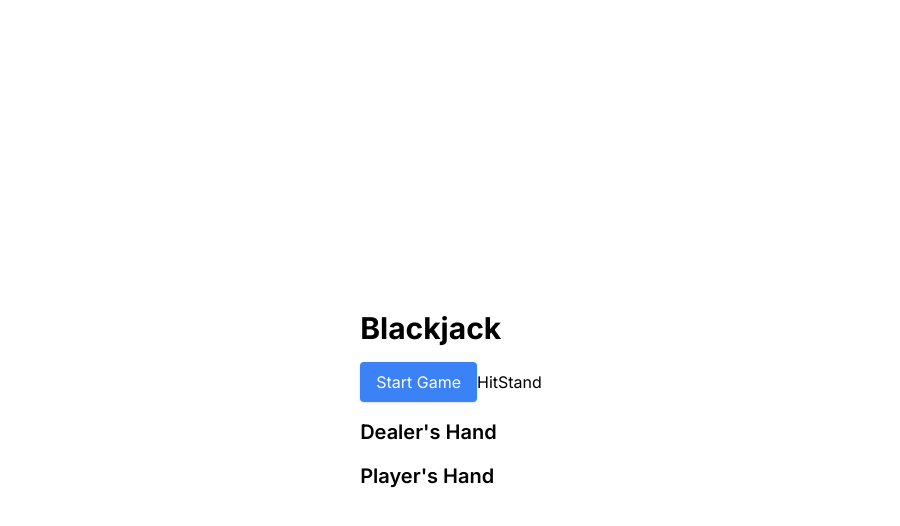
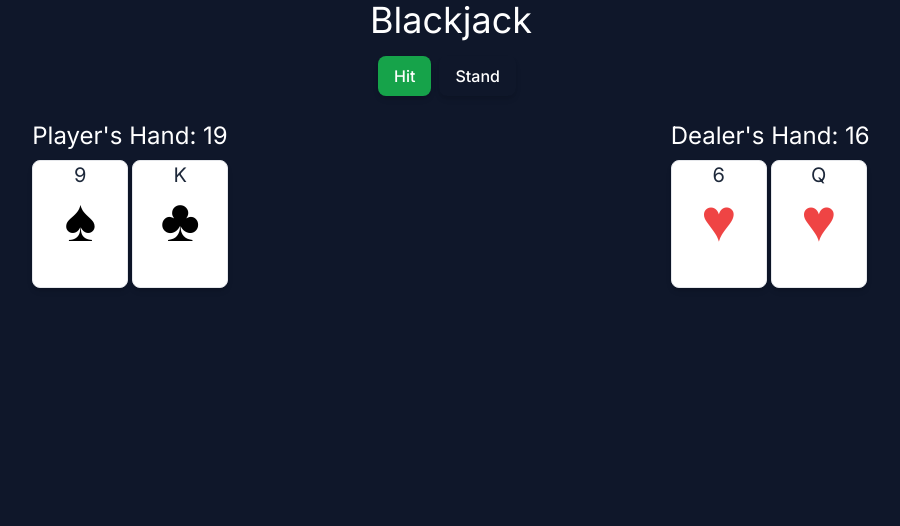
Before and after one commit to arvee0220/codebility_project2_blackjack, a Next.js app: page / in a window 1280 px wide. Shown: the top 526 px of the page, without its empty margins (189-1089 px from the left). Built offline with nearby package versions, Linux system fonts and the light colour scheme.

Commit message:
Refactor codebase

```diff
--- a/app/globals.css
+++ b/app/globals.css
@@ -1,3 +1,15 @@
 @tailwind base;
 @tailwind components;
 @tailwind utilities;
+
+@layer base {
+	html,
+	body {
+		padding: 0;
+		margin: 0;
+		font-family: -apple-system, BlinkMacSystemFont, Segoe UI, Roboto, Oxygen, Ubuntu, Cantarell,
+			Fira Sans, Droid Sans, Helvetica Neue, sans-serif;
+		box-sizing: border-box;
+		@apply h-full w-full;
+	}
+}
--- a/app/layout.tsx
+++ b/app/layout.tsx
@@ -5,7 +5,7 @@ import "./globals.css";
 const inter = Inter({ subsets: ["latin"] });
 
 export const metadata: Metadata = {
-  title: "Create Next App",
+	title: "Blackjack",
 	description: "Generated by create next app",
 };
 
--- a/app/page.tsx
+++ b/app/page.tsx
@@ -2,10 +2,8 @@ import Game from "@/components/Game";
 
 export default function Home() {
 	return (
-		<main>
-			<div className="min-h-screen flex items-center justify-center">
-				<Game />
-			</div>
+		<main className="w-full h-full flex justify-center align-center">
+			<Game />
 		</main>
 	);
 }
--- /dev/null
+++ b/components/Button.tsx
@@ -0,0 +1,14 @@
+import { ButtonProps } from "@/types/types";
+
+const Button: React.FC<ButtonProps> = ({ children, onClick, bg_color }) => {
+	return (
+		<button
+			onClick={onClick}
+			className={`bg-${bg_color}-600 text-white font-medium px-4 py-2 rounded-lg shadow-md mr-2`}
+		>
+			{children}
+		</button>
+	);
+};
+
+export default Button;
--- a/components/Card.tsx
+++ b/components/Card.tsx
@@ -1,10 +1,25 @@
 import { CardProps } from "@/types/types";
 
-const Card: React.FC<CardProps> = ({ card }) => (
-	<div className="w-16 h-24 bg-white border border-gray-300 rounded-lg shadow-lg flex items-center justify-center text-center">
-		<div className="text-lg font-bold">{card.value}</div>
-		<div className="text-sm">{card.suit}</div>
-	</div>
-);
+const Card: React.FC<CardProps> = ({ card: { suit, value } }) => {
+	const suitColor = (suit: string): string => {
+		switch (suit) {
+			case "♠":
+			case "♣":
+				return "text-black";
+			case "♦":
+			case "♥":
+				return "text-red-500";
+			default:
+				return "text-black";
+		}
+	};
+
+	return (
+		<div className="w-24 h-32 bg-white border text-slate-800 rounded-lg shadow-md flex flex-col items-center justify-items-start text-xl animate-[pulse_1s_ease-in-out]">
+			<p className="flex justify-end">{value}</p>
+			<h2 className={`text-6xl ${suitColor(suit)}`}>{suit}</h2>
+		</div>
+	);
+};
 
 export default Card;
--- a/components/Game.tsx
+++ b/components/Game.tsx
@@ -1,72 +1,157 @@
 "use client";
-import { useReducer } from "react";
+import { useReducer, useEffect } from "react";
 
 import Hand from "./Hand";
 
 import { gameReducer, initialState } from "@/utils/reducers/cardReducer";
 import {
-	DEAL_CARD,
-	HIT,
-	STAND,
-	START_GAME,
-	dealerHand,
-	none,
-	playerHand,
+	GAME_OVER,
+	RESET_GAME,
+	SET_DEALER_HAND,
+	SET_DECK,
+	SET_GAME_OVER,
+	SET_NEW_GAME,
+	SET_PLAYER_HAND,
+	SET_RESULT,
 } from "@/utils/constants/actionTypes";
+
+import Button from "./Button";
+
 import { calculateHandValue } from "@/utils/handUtils/handUtils";
+import { CardType } from "@/types/types";
 
 const Game: React.FC = () => {
 	const [state, dispatch] = useReducer(gameReducer, initialState);
 
-	const dealCard = (hand: typeof playerHand | typeof dealerHand) => {
-		dispatch({ type: DEAL_CARD, hand });
+	const { gameDeck, playerHand, dealerHand, gameOver, result, newGame } = state;
+
+	const getRandomCardFromDeck = (): CardType => {
+		const randomIndex = Math.floor(Math.random() * gameDeck.length);
+		const card = gameDeck[randomIndex];
+		const newDeck = gameDeck.filter((_, index) => index !== randomIndex);
+		dispatch({ type: SET_DECK, payload: newDeck });
+		return card;
 	};
 
-	// startGame function limits the card number into two by using dealCard() twice per participant(dealer & player)
-	const startGame = () => {
-		dispatch({ type: START_GAME });
+	const dealCardToPlayer = () => {
+		const newHand = [...playerHand, getRandomCardFromDeck()];
+		dispatch({ type: SET_PLAYER_HAND, payload: newHand });
 
-		dealCard(playerHand);
-		dealCard(playerHand);
+		const playerValue = calculateHandValue(newHand);
 
-		dealCard(dealerHand);
-		dealCard(dealerHand);
+		if (playerValue > 21) {
+			dispatch({
+				type: GAME_OVER,
+				payload: { type: "dealer", message: "Player busts! Dealer Wins" },
+			});
+		} else if (playerValue === 21) {
+			dispatch({ type: GAME_OVER, payload: { type: "player", message: "Player Wins!" } });
+		}
 	};
 
-	const hit = () => {
-		dispatch({ type: HIT, hand: playerHand });
-		dispatch({ type: HIT, hand: dealerHand });
+	const playerStand = () => {
+		dispatch({ type: SET_GAME_OVER, payload: true });
+		const newHand = [...dealerHand, getRandomCardFromDeck()];
+		dispatch({ type: SET_DEALER_HAND, payload: newHand });
+
+		const dealerValue = calculateHandValue(newHand);
+
+		if (dealerValue > 21) {
+			dispatch({
+				type: GAME_OVER,
+				payload: { type: "player", message: "Dealer busts! Player wins!" },
+			});
+		} else if (playerValue < dealerValue) {
+			dispatch({ type: GAME_OVER, payload: { type: "dealer", message: "Dealer wins!" } });
+		}
 	};
 
-	const stand = () => {
-		dispatch({ type: STAND });
+	const resetGame = () => {
+		dispatch({ type: RESET_GAME });
 	};
 
+	const playerValue = calculateHandValue(playerHand);
+	const dealerValue = calculateHandValue(dealerHand);
+
+	useEffect(() => {
+		if (playerHand.length === 0 && dealerHand.length === 0) {
+			dispatch({
+				type: SET_PLAYER_HAND,
+				payload: [getRandomCardFromDeck(), getRandomCardFromDeck()],
+			});
+			dispatch({
+				type: SET_DEALER_HAND,
+				payload: [getRandomCardFromDeck(), getRandomCardFromDeck()],
+			});
+		}
+
+		if (gameOver && dealerHand.length <= 5) {
+			switch (true) {
+				case playerValue === 21:
+					dispatch({
+						type: SET_RESULT,
+						payload: { type: "player", message: "Player wins!" },
+					});
+					break;
+				case playerValue > 21:
+					dispatch({
+						type: SET_RESULT,
+						payload: { type: "dealer", message: "Dealer wins!" },
+					});
+					break;
+				case dealerValue <= playerValue:
+					playerStand();
+					break;
+				case dealerValue === playerValue && dealerHand.length <= 5:
+					dispatch({ type: SET_RESULT, payload: { type: "", message: "Draw!" } });
+					dispatch({ type: SET_NEW_GAME, payload: true });
+					break;
+				case dealerValue > playerValue && dealerValue <= 21:
+					dispatch({
+						type: SET_RESULT,
+						payload: { type: "dealer", message: "Dealer wins!" },
+					});
+					dispatch({ type: SET_NEW_GAME, payload: true });
+					break;
+				default:
+					break;
+			}
+		}
+		// eslint-disable-next-line react-hooks/exhaustive-deps
+	}, [playerHand, dealerHand, gameOver]);
+
 	return (
-		<div className="p-4 max-w-2xl mx-auto">
-			<h1 className="text-3xl font-bold mb-4">Blackjack</h1>
-			<button
-				onClick={startGame}
-				className="bg-blue-500 text-white px-4 py-2 rounded shadow hover:bg-blue-600"
-			>
-				Start Game
-			</button>
-			<button
-				onClick={hit}
-				disabled={state.isGameOver || calculateHandValue(state.playerHand) >= 21}
-			>
-				Hit
-			</button>
-			<button onClick={stand} disabled={state.isGameOver}>
-				Stand
-			</button>
-			<h2 className="text-xl font-semibold mt-4">Dealer&apos;s Hand</h2>
-			<Hand cards={state.dealerHand} />
-			<h2 className="text-xl font-semibold mt-4">Player&apos;s Hand</h2>
-			<Hand cards={state.playerHand} />
-			{state.isGameOver && (
-				<h2>{state.winner === none ? "It's a tie!" : `${state.winner} wins!`}</h2>
+		<div className="container bg-slate-900 text-white h-screen w-screen">
+			<h1 className="text-4xl text-center mb-4">Blackjack</h1>
+			{gameOver && (
+				<div
+					className={`text-white ${
+						result.type === "player" ? "bg-green-600" : "bg-red-700"
+					} font-bold rounded-md text-center mt-4 py-4`}
+				>
+					<h2 className="text-2xl">{result.message}</h2>
+				</div>
 			)}
+			<div className="flex justify-center flex-col gap-2 mt-4">
+				{!newGame ? (
+					<div className="flex justify-center">
+						<Button bg_color={"green"} onClick={dealCardToPlayer}>
+							Hit
+						</Button>
+						<Button bg_color={"red"} onClick={playerStand}>
+							Stand
+						</Button>
+					</div>
+				) : (
+					<Button bg_color={"blue"} onClick={resetGame}>
+						Reset
+					</Button>
+				)}
+				<div className="flex justify-around">
+					<Hand cards={playerHand} title={"Player's Hand"} handValue={playerValue} />
+					<Hand cards={dealerHand} title={"Dealer's Hand"} handValue={dealerValue} />
+				</div>
+			</div>
 		</div>
 	);
 };
--- a/components/Hand.tsx
+++ b/components/Hand.tsx
@@ -1,12 +1,19 @@
 import { HandProps } from "@/types/types";
 import Card from "./Card";
 
-const Hand: React.FC<HandProps> = ({ cards }) => (
-	<div className="flex space-x-2">
-		{cards.map((card, index) => (
-			<Card key={index} card={card} />
-		))}
-	</div>
-);
+const Hand: React.FC<HandProps> = ({ cards, title, handValue }) => {
+	return (
+		<div className="p-4">
+			<h2 className="text-2xl mb-2">
+				{title}: {handValue}
+			</h2>
+			<div className="flex flex-col sm:flex-row gap-1">
+				{cards.map((card, idx) => (
+					<Card key={idx} card={card}></Card>
+				))}
+			</div>
+		</div>
+	);
+};
 
 export default Hand;
--- a/utils/constants/actionTypes.tsx
+++ b/utils/constants/actionTypes.tsx
@@ -1,25 +1,25 @@
-const START_GAME = "START_GAME";
-const DEAL_CARD = "DEAL_CARD";
-const HIT = "HIT";
-const STAND = "STAND";
-const DETERMINE_OUTCOME = "DETERMINE_OUTCOME";
-const dealerHand = "dealerHand";
-const playerHand = "playerHand";
-const player = "player";
-const dealer = "dealer";
-const none = "none";
-const draw = "draw";
+const DEAL_CARD_TO_PLAYER = "DEAL_CARD_TO_PLAYER";
+const PLAYER_STAND = "PLAYER_STAND";
+const DEAL_CARD_TO_DEALER = "DEAL_CARD_TO_DEALER";
+const GAME_OVER = "GAME_OVER";
+const RESET_GAME = "RESET_GAME";
+const SET_DECK = "SET_DECK";
+const SET_PLAYER_HAND = "SET_PLAYER_HAND";
+const SET_DEALER_HAND = "SET_DEALER_HAND";
+const SET_GAME_OVER = "SET_GAME_OVER";
+const SET_RESULT = "SET_RESULT";
+const SET_NEW_GAME = "SET_NEW_GAME";
 
 export {
-	START_GAME,
-	DEAL_CARD,
-	HIT,
-	STAND,
-	DETERMINE_OUTCOME,
-	dealerHand,
-	playerHand,
-	player,
-	dealer,
-	none,
-    draw
+	DEAL_CARD_TO_PLAYER,
+	PLAYER_STAND,
+	DEAL_CARD_TO_DEALER,
+	GAME_OVER,
+	RESET_GAME,
+	SET_DECK,
+	SET_PLAYER_HAND,
+	SET_DEALER_HAND,
+	SET_GAME_OVER,
+	SET_RESULT,
+	SET_NEW_GAME,
 };
--- a/utils/deckUtils/deckUtils.tsx
+++ b/utils/deckUtils/deckUtils.tsx
@@ -1,41 +1,8 @@
-import { DeckSuits, DeckValue, Card } from "@/types/types";
+import { CardType } from "@/types/types";
 
-const suits: DeckSuits = ["Hearts", "Diamonds", "Clubs", "Spades"];
-const values: DeckValue = [
-	"Ace",
-	"2",
-	"3",
-	"4",
-	"5",
-	"6",
-	"7",
-	"8",
-	"9",
-	"10",
-	"Jack",
-	"Queen",
-	"King",
-];
+const suits: string[] = ["♠", "♥", "♦", "♣"];
+const values: string[] = ["2", "3", "4", "5", "6", "7", "8", "9", "10", "J", "Q", "K", "A"];
 
-const generateDeck = (): Card[] => {
-	let deck: Card[] = [];
-
-	for (let suit of suits) {
-		for (let value of values) {
-			deck.push({ suit, value });
-		}
-	}
-
-	return deck;
-};
-
-const shuffleDeck = (deck: Card[]): Card[] => {
-	for (let i = deck.length - 1; i > 0; i--) {
-		const j: number = Math.floor(Math.random() * (i + 1));
-		[deck[i], deck[j]] = [deck[j], deck[i]];
-	}
-
-	return deck;
-};
-
-export { generateDeck, shuffleDeck };
+export const combinations: CardType[] = suits.flatMap((suit) =>
+	values.map((value) => ({ suit, value }))
+);
--- a/utils/handUtils/handUtils.tsx
+++ b/utils/handUtils/handUtils.tsx
@@ -1,14 +1,19 @@
-import { Card } from "@/types/types";
+import { CardType } from "@/types/types";
 
-const getCardValue = (card: Card): number => {
-	if (["Jack", "Queen", "King"].includes(card.value)) return 10;
-	if (card.value === "Ace") return 11;
-	return parseInt(card.value, 10);
-};
+const calculateHandValue = (hand: CardType[]): number => {
+	let value = 0;
+	let aceCount = 0;
 
-const calculateHandValue = (hand: Card[]): number => {
-	let value = hand.reduce((sum, card) => sum + getCardValue(card), 0);
-	let aceCount = hand.filter((card) => card.value === "Ace").length;
+	hand.forEach((card) => {
+		if (card.value === "J" || card.value === "Q" || card.value === "K") {
+			value += 10;
+		} else if (card.value === "A") {
+			aceCount += 1;
+			value += 11;
+		} else {
+			value += parseInt(card.value, 10);
+		}
+	});
 
 	while (value > 21 && aceCount > 0) {
 		value -= 10;
@@ -18,4 +23,4 @@ const calculateHandValue = (hand: Card[]): number => {
 	return value;
 };
 
-export { getCardValue, calculateHandValue };
+export { calculateHandValue };
--- a/utils/reducers/cardReducer.tsx
+++ b/utils/reducers/cardReducer.tsx
@@ -1,73 +1,65 @@
-import { generateDeck, shuffleDeck } from "@/utils/deckUtils/deckUtils";
-import { Action, GameState } from "@/types/types";
+import { combinations } from "@/utils/deckUtils/deckUtils";
+
 import {
-	DEAL_CARD,
-	DETERMINE_OUTCOME,
-	HIT,
-	STAND,
-	START_GAME,
-	player,
-	dealer,
-	none,
-	draw,
+	DEAL_CARD_TO_PLAYER,
+	RESET_GAME,
+	PLAYER_STAND,
+	GAME_OVER,
+	SET_DECK,
+	SET_PLAYER_HAND,
+	SET_DEALER_HAND,
+	SET_GAME_OVER,
+	SET_RESULT,
+	SET_NEW_GAME,
 } from "../constants/actionTypes";
-import { calculateHandValue } from "../handUtils/handUtils";
+import { GameAction, GameState } from "@/types/types";
 
 const initialState: GameState = {
-	deck: shuffleDeck(generateDeck()),
+	gameDeck: combinations,
 	playerHand: [],
 	dealerHand: [],
-	isGameOver: false,
-	winner: none,
+	gameOver: false,
+	result: { type: "", message: "" },
+	newGame: false,
 };
 
-const gameReducer = (state: GameState, action: Action): GameState => {
+const gameReducer = (state: GameState, action: GameAction): GameState => {
 	const { type } = action;
-	const { playerHand, dealerHand } = state;
 
 	switch (type) {
-		case START_GAME:
-			return {
-				...initialState,
-				deck: shuffleDeck(generateDeck()),
-			};
-
-		case DEAL_CARD: {
-			const deck = [...state.deck];
-			const card = deck.pop();
-			if (!card) return state;
-
-			return { ...state, deck, [action.hand]: [...state[action.hand], card] };
-		}
-
-		case HIT:
-			if (state.isGameOver) return state;
-
-			return gameReducer(state, { type: DEAL_CARD, hand: action.hand });
-
-		case STAND:
-			return gameReducer(state, { type: DETERMINE_OUTCOME });
-
-		case DETERMINE_OUTCOME:
-			const playerValue = calculateHandValue(playerHand);
-			const dealerValue = calculateHandValue(dealerHand);
-
-			let winner: typeof player | typeof dealer | typeof draw | typeof none = none;
-
-			if (playerValue > 21 || playerValue < dealerValue) {
-				winner = dealer;
-			} else if (dealerValue > 21 || playerValue > dealerValue) {
-				winner = player;
-			} else if (playerValue === dealerValue) {
-				winner = draw;
-			}
-
+		case DEAL_CARD_TO_PLAYER:
+			return state;
+		case PLAYER_STAND:
+			return state;
+		case GAME_OVER:
 			return {
 				...state,
-				isGameOver: true,
-				winner,
+				gameOver: true,
+				result: action.payload,
+				newGame: true,
 			};
-
+		case RESET_GAME:
+			return {
+				...state,
+				playerHand: [],
+				dealerHand: [],
+				gameOver: false,
+				result: { type: "", message: "" },
+				newGame: false,
+				gameDeck: state.gameDeck,
+			};
+		case SET_DECK:
+			return { ...state, gameDeck: action.payload };
+		case SET_PLAYER_HAND:
+			return { ...state, playerHand: action.payload };
+		case SET_DEALER_HAND:
+			return { ...state, dealerHand: action.payload };
+		case SET_GAME_OVER:
+			return { ...state, gameOver: action.payload };
+		case SET_RESULT:
+			return { ...state, result: action.payload };
+		case SET_NEW_GAME:
+			return { ...state, newGame: action.payload };
 		default:
 			return state;
 	}
```
Also changed, not shown: types/types.tsx (+50 -39 lines). Lines whose indentation alone changed are shown as unchanged.
